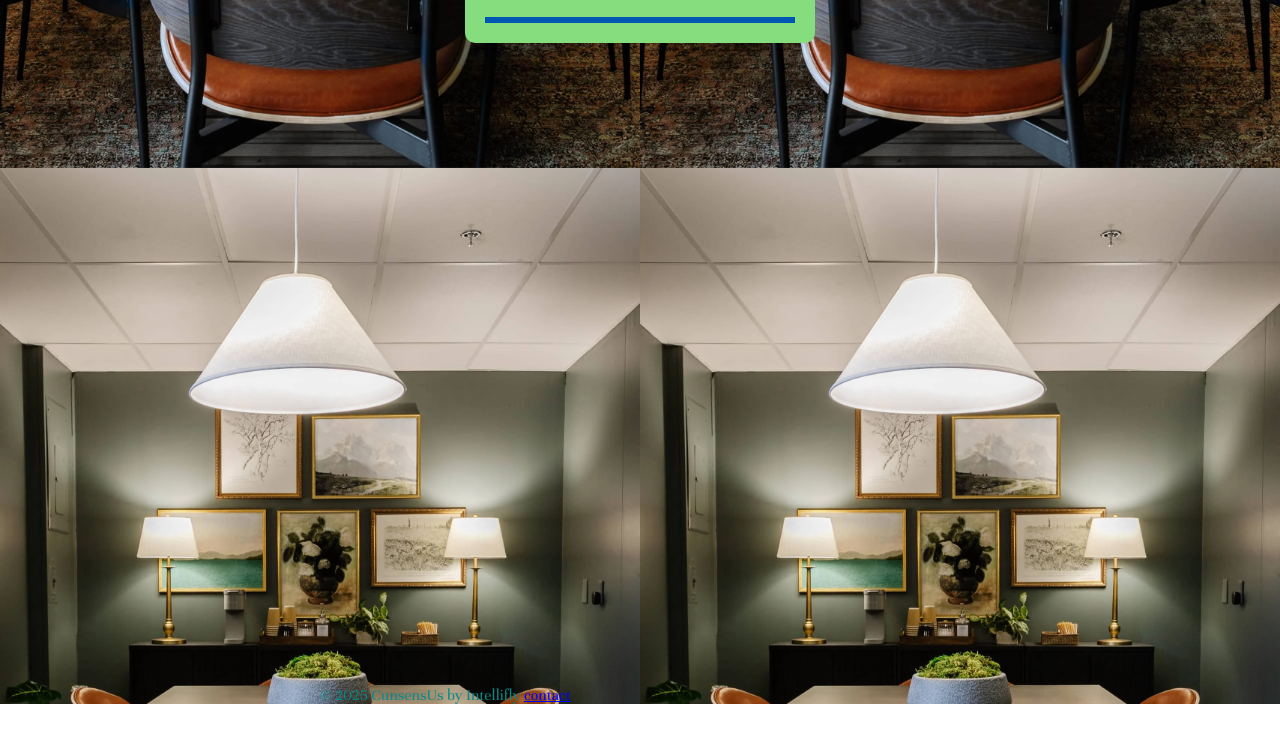
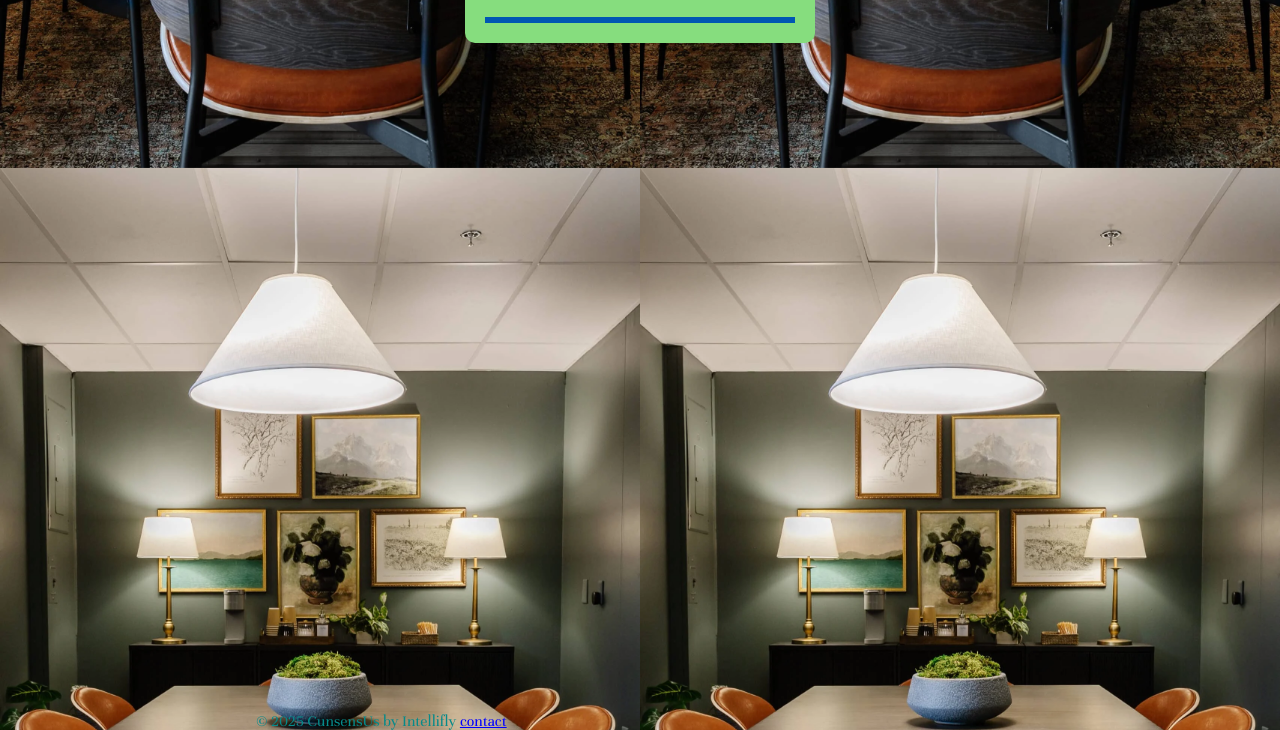
Before and after one commit to techniquecole/cunsensus, a plain HTML site: page index.html in a window 1280 px wide. Shown: the part 792-1522 px from the top of the page. Before the commit the page ends 1496 px from the top, so only its background shows below. Drawn offline with Linux system fonts and the light colour scheme.

Commit message:
Update cunsensus.css

```diff
--- a/cunsensus.css
+++ b/cunsensus.css
@@ -88,8 +88,8 @@ button:hover {
     border: solid #0056b3;
 }
 footer{
-    margin-top: 78%;
-    margin-left: -25%;
+    margin-top: 80%;
+    margin-left: -30%;
     float: right;
     position: absolute;
     white-space: nowrap;
```
